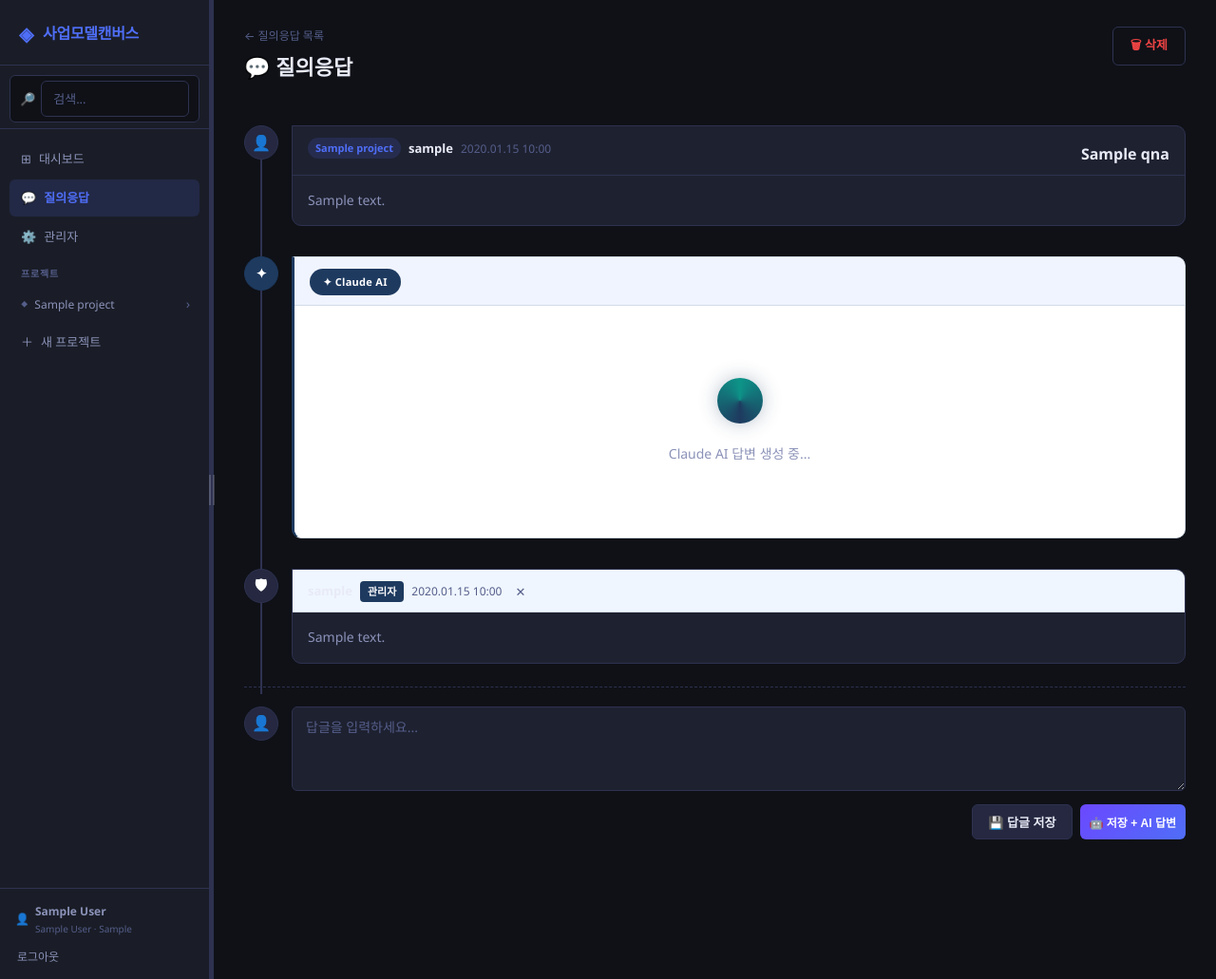
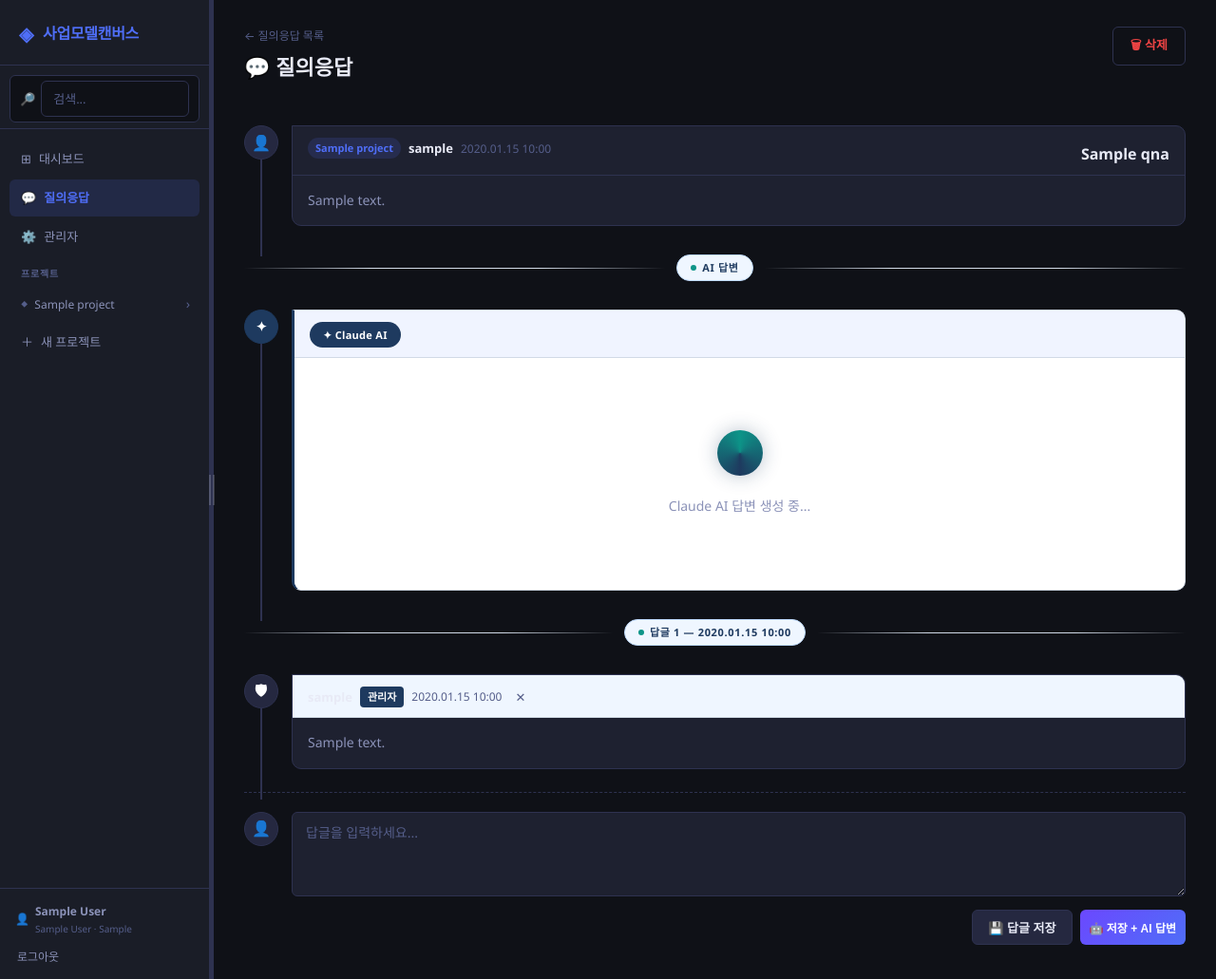
Before and after one commit to heoks99/BizModelCanvas, a Flask app: page /qna/1 in a window 1280 px wide. Shown: the whole page at 95% size. Run offline with Flask 3, Linux system fonts and the light colour scheme; a user stored in the database is signed in; tables that the repository leaves empty hold one stand-in row (values such as "Sample post").

Commit message:
QnA 피드 구분자 추가
질문↔AI답변, 각 답글 사이에 qna-divider 구분선 삽입
- '● AI 답변' 레이블로 질문과 AI 답변 구분
- '● 답글 N — 날짜시간' 레이블로 각 답글 섹션 구분
- 양끝 fade 가로선 + 네이비 pill 라벨 (WCAG AA 대비)

Co-Authored-By: Claude Sonnet 4.6 <noreply@anthropic.com>

```diff
--- a/app/static/css/style.css
+++ b/app/static/css/style.css
@@ -2714,6 +2714,42 @@ input::placeholder, textarea::placeholder { color: var(--text-muted); }
     width: 100%;
 }
 
+/* Q&A 구분자 */
+.qna-divider {
+    display: flex;
+    align-items: center;
+    gap: 12px;
+    padding: 10px 0;
+    margin: 4px 0;
+}
+.qna-divider-line {
+    flex: 1;
+    height: 1px;
+    background: linear-gradient(90deg, transparent, #D1DAE6 30%, #D1DAE6 70%, transparent);
+}
+.qna-divider-label {
+    display: flex;
+    align-items: center;
+    gap: 6px;
+    font-size: 11px;
+    font-weight: 700;
+    color: #1E3A5F;
+    letter-spacing: 0.06em;
+    background: #EFF6FF;
+    padding: 4px 14px;
+    border-radius: 20px;
+    border: 1px solid #BFDBFE;
+    white-space: nowrap;
+    flex-shrink: 0;
+}
+.qna-divider-label .qna-divider-dot {
+    width: 6px;
+    height: 6px;
+    border-radius: 50%;
+    background: #0D9488;
+    flex-shrink: 0;
+}
+
 .feed-entry {
     display: flex;
     gap: 14px;
--- a/app/templates/qna/detail.html
+++ b/app/templates/qna/detail.html
@@ -34,6 +34,16 @@
             </div>
             <div class="feed-content">{{ qna.content | nl2br }}</div>
         </div>
+    </div>
+
+    <!-- 질문↔AI 답변 구분자 -->
+    <div class="qna-divider">
+        <div class="qna-divider-line"></div>
+        <span class="qna-divider-label">
+            <span class="qna-divider-dot"></span>
+            AI 답변
+        </span>
+        <div class="qna-divider-line"></div>
     </div>
 
     <!-- ② 원본 질문 AI 답변 -->
@@ -73,6 +83,17 @@
 
     <!-- ③ 답글 + 각 AI 답변 피드 -->
     {% for comment in qna.comments %}
+
+    <!-- 구분자 -->
+    <div class="qna-divider">
+        <div class="qna-divider-line"></div>
+        <span class="qna-divider-label">
+            <span class="qna-divider-dot"></span>
+            답글 {{ loop.index }} — {{ comment.created_at.strftime('%Y.%m.%d %H:%M') }}
+        </span>
+        <div class="qna-divider-line"></div>
+    </div>
+
     <div class="feed-entry feed-question" id="entry-comment-{{ comment.id }}">
         <div class="feed-avatar feed-avatar-user{% if comment.owner.role == 'admin' %} feed-avatar-admin{% endif %}">
             {% if comment.owner.role == 'admin' %}🛡{% else %}👤{% endif %}
```
